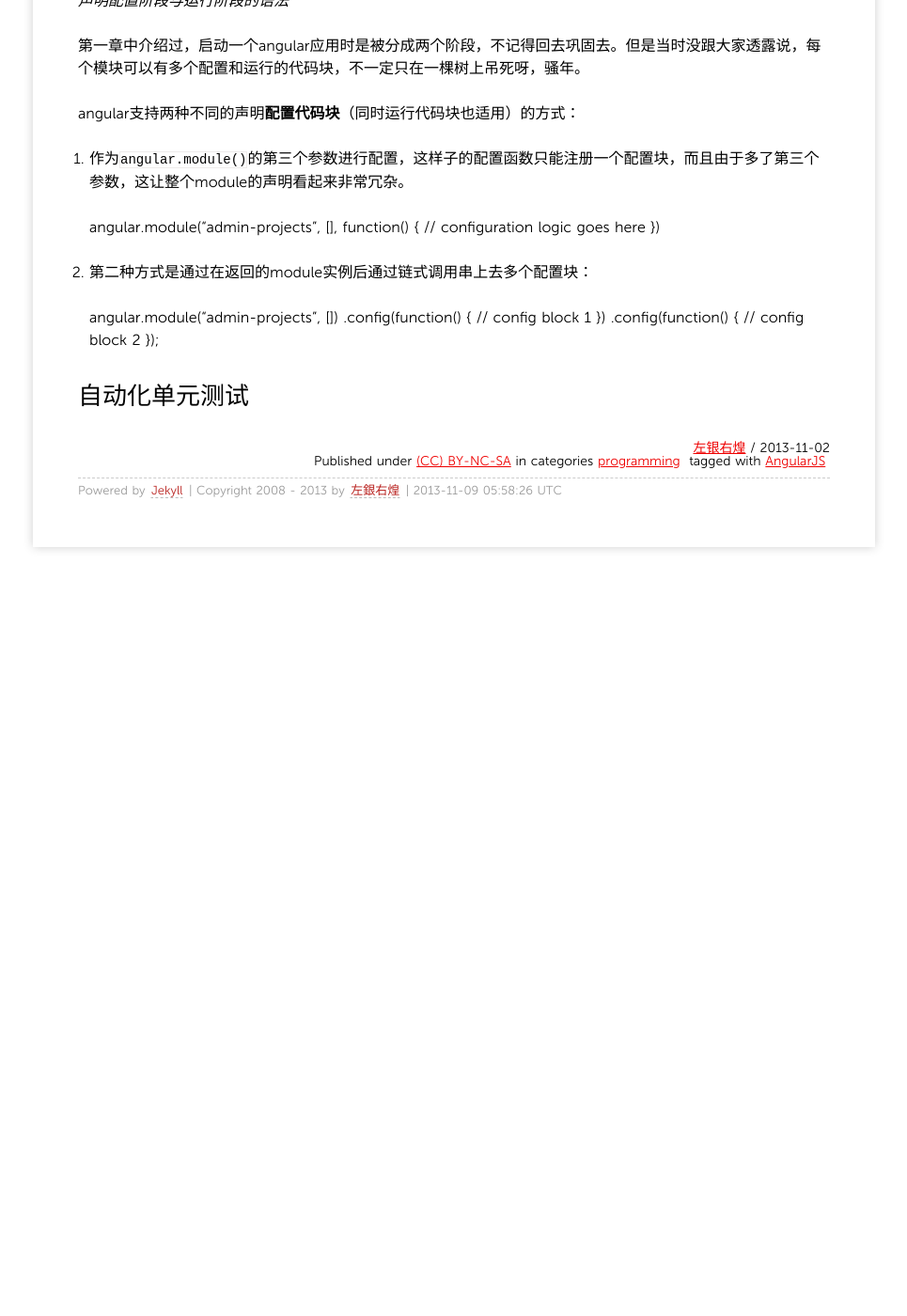
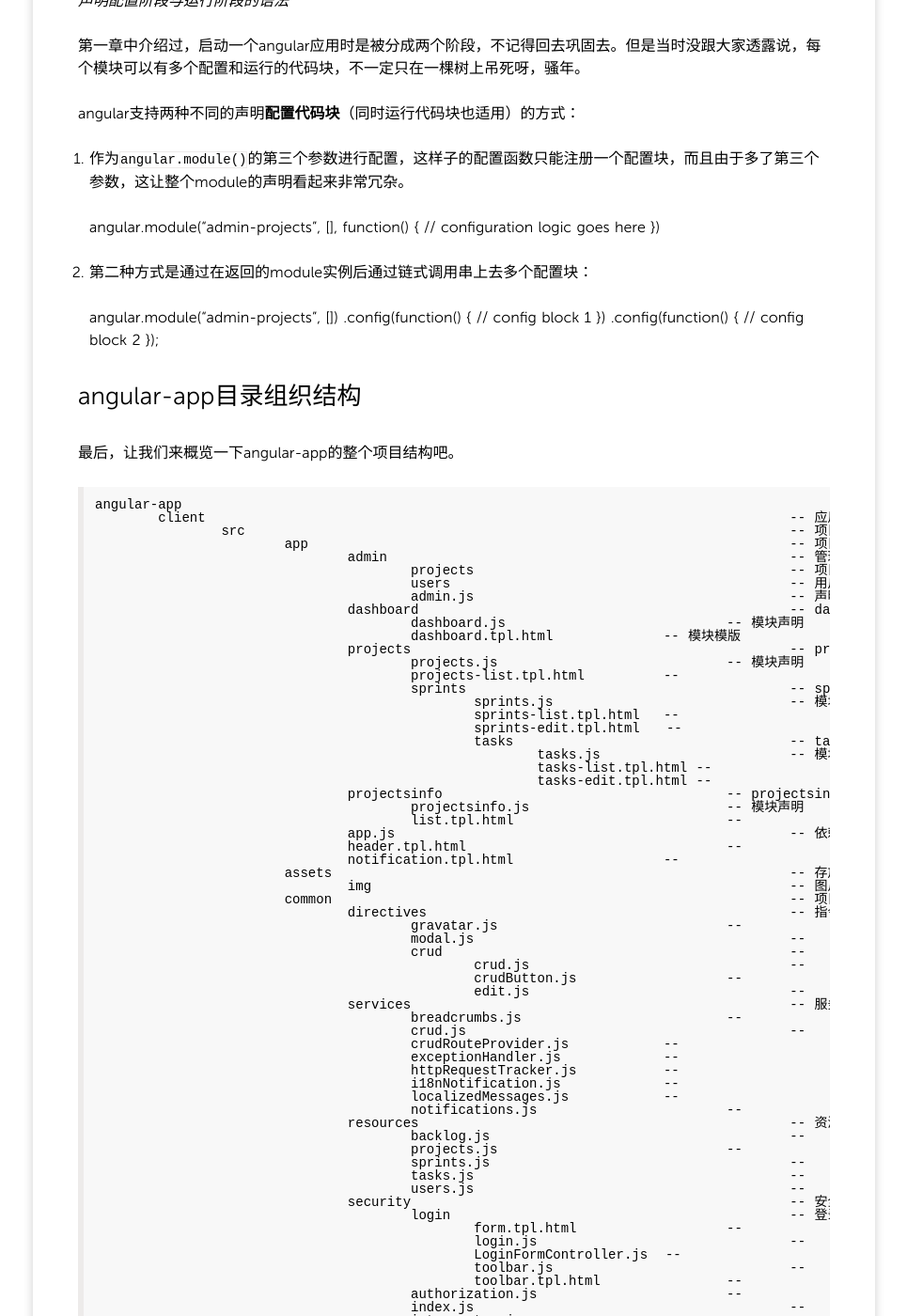
Before and after one commit to grahamle/grahamle.github.com, a Jekyll site: the page built from _posts/2013/2013-11-02-使用AngularJS进行webapp开发.md, in a window 1280 px wide and 1400 px high, scrolled down 28152 px. Shown: the whole window at 94% size, without its empty margins (157-1122 px from the left). Built offline with Jekyll 4.4.1, drawn with Linux system fonts in a browser that asks for light colours; Markdown is read by kramdown in place of the engine named in the settings; comment, search, counter and statistics services are not loaded; before the commit the page ends 28782 px from its top, so only the background shows below that; some of the changed text lies outside the part shown.

Commit message:
[翻译]使用AngularJS开发webapp：ch2.0.6

```diff
--- a/_posts/2013/2013-11-02-使用AngularJS进行webapp开发.md
+++ b/_posts/2013/2013-11-02-使用AngularJS进行webapp开发.md
@@ -986,4 +986,96 @@
 			// config block 2
 		});
 
+## angular-app目录组织结构
+最后，让我们来概览一下angular-app的整个项目结构吧。
+
+	angular-app
+		client 										-- 应用前端代码文件夹
+			src 									-- 项目主要业务逻辑的js和html代码都在这里
+				app 								-- 项目特定页面的html和js放在这里
+					admin 							-- 管理模块逻辑代码
+						projects 					-- 项目管理逻辑的js代码
+						users 						-- 用户管理逻辑的js代码
+						admin.js 					-- 声明整个项目的admin模块，依赖于上面两个模块
+					dashboard 						-- dashboard模块
+						dashboard.js 				-- 模块声明
+						dashboard.tpl.html  		-- 模块模版
+					projects 						-- projects模块
+						projects.js 				-- 模块声明
+						projects-list.tpl.html  	--
+						sprints 					-- sprints模块
+							sprints.js 				-- 模块声明
+							sprints-list.tpl.html 	--
+							sprints-edit.tpl.html   --
+							tasks					-- tasks模块
+								tasks.js 			-- 模块声明
+								tasks-list.tpl.html --
+								tasks-edit.tpl.html --
+					projectsinfo 					-- projectsinfo模块
+						projectsinfo.js 			-- 模块声明
+						list.tpl.html 				--
+					app.js 							-- 依赖于以上声明的那么多模块，作为唯一往外暴露的入口点
+					header.tpl.html 				--
+					notification.tpl.html 			--
+				assets 								-- 存放项目所用到的资源
+					img 							-- 图片资源
+				common  							-- 项目用到的脚本
+					directives 						-- 指令集
+						gravatar.js 				--
+						modal.js 					--
+						crud 						--
+							crud.js 				--
+							crudButton.js 			--
+							edit.js 				--
+					services 						-- 服务集
+						breadcrumbs.js 				--
+						crud.js 					--
+						crudRouteProvider.js 		--
+						exceptionHandler.js 		--
+						httpRequestTracker.js 		--
+						i18nNotification.js 		--
+						localizedMessages.js 		--
+						notifications.js 			--
+					resources 						-- 资源集
+						backlog.js 					--
+						projects.js 				--
+						sprints.js 					--
+						tasks.js 					--
+						users.js 					--
+					security 						-- 安全集
+						login 						-- 登录模块
+							form.tpl.html 			--
+							login.js 				--
+							LoginFormController.js  --
+							toolbar.js 				--
+							toolbar.tpl.html 		--
+						authorization.js 			--
+						index.js 					--
+						interceptor.js 				--
+						retryQueue.js 				--
+						security.js 				--
+				less                                -- 存放less预处理器的变量
+					stylesheet.less 				--
+					variables.less 					--
+				index.html 							-- 应用唯一入口
+			test 									-- 测试代码
+				config 								--
+				unit                                --
+				vendor               				--
+			vendor                                  -- 第三方依赖
+				angular 							--
+				angular-ui 							--
+				bootstrap 							--
+				jquery 								--
+				mongolab 							--
+			node_modules 							-- npm安装后出现的文件夹（开发的依赖包）
+				grunt等 							--
+			dist 									-- 打包后产生的文件夹，可以用作部署
+				// 一堆打包好的html和js 			--
+			gruntFile.js 							-- 打包用的grunt配置
+			package.json 							-- npm会根据这里面的列表安装开发依赖包
+
+		server 										-- 服务器端代码
+
+
 ## 自动化单元测试
```
